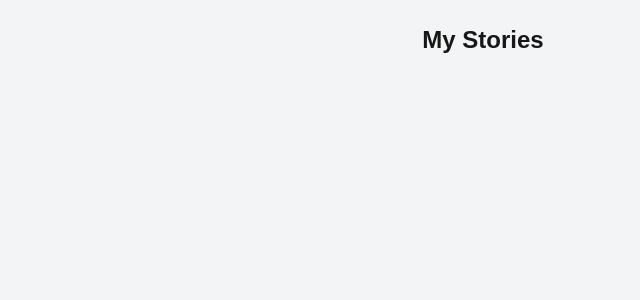
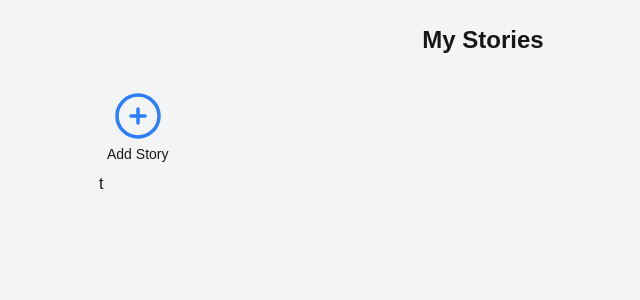
Before and after one commit to Tabindanoor/24hr-Story-Feature, a Next.js app: page / in a window 1280 px wide. Shown: the top 300 px of the page, without its empty margins (157-797 px from the left). Built offline with nearby package versions, Linux system fonts and the light colour scheme.

Commit message:
help needed

```diff
--- a/src/components/Stories.tsx
+++ b/src/components/Stories.tsx
@@ -91,7 +91,7 @@ export default function Stories() {
 
   return (
     <div className="w-full max-w-3xl mx-auto mt-6">
-      {/* <div className="flex items-center gap-4 overflow-x-auto p-2">
+      <div className="flex items-center gap-4 overflow-x-auto p-2">
         <label className="cursor-pointer flex flex-col items-center">
           <input type="file" accept="image/*" className="hidden" onChange={handleUpload} />
           <PlusCircleIcon className="w-14 h-14 text-blue-500 hover:text-blue-600" />
@@ -115,7 +115,7 @@ export default function Stories() {
             </div>
           </div>
         ))}
-      </div>t */}
+      </div>t
 
       {currentIndex !== null && (
         <div
```
